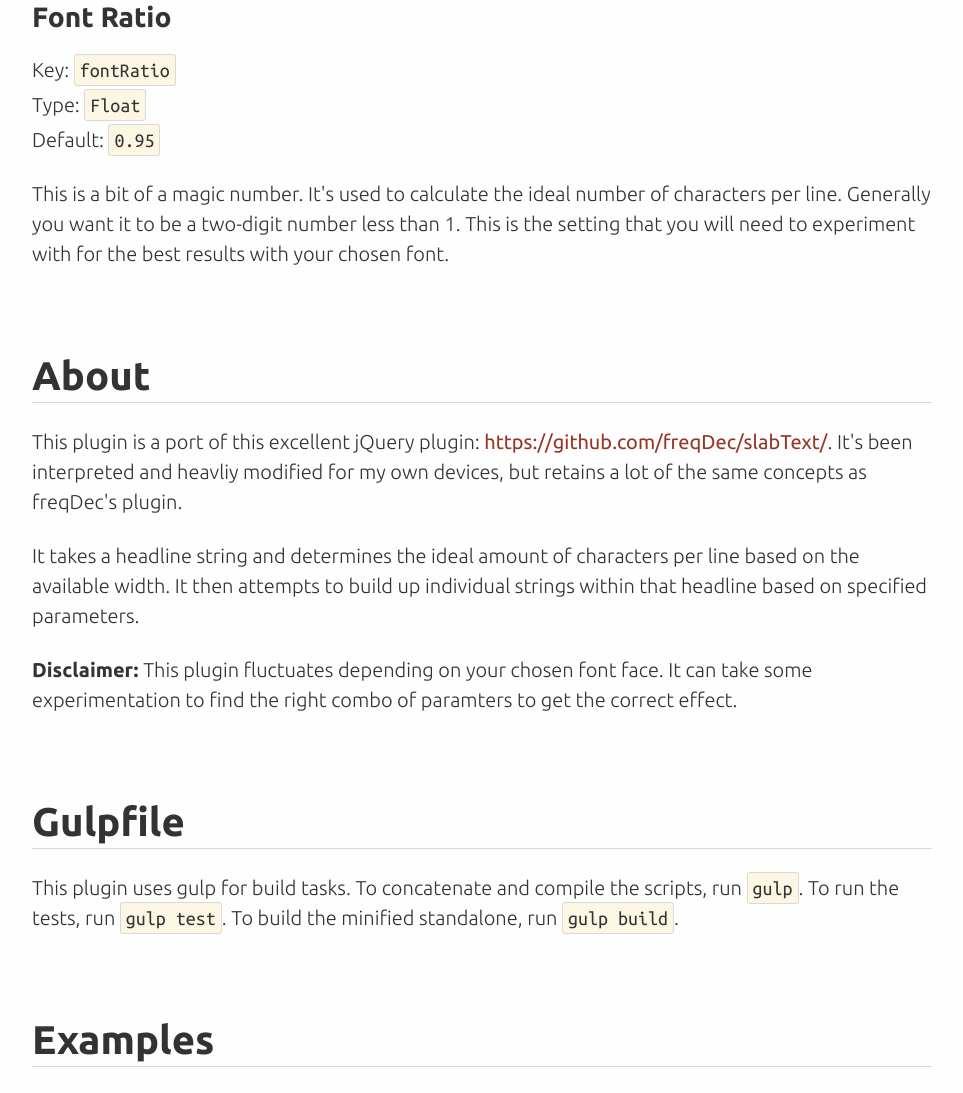
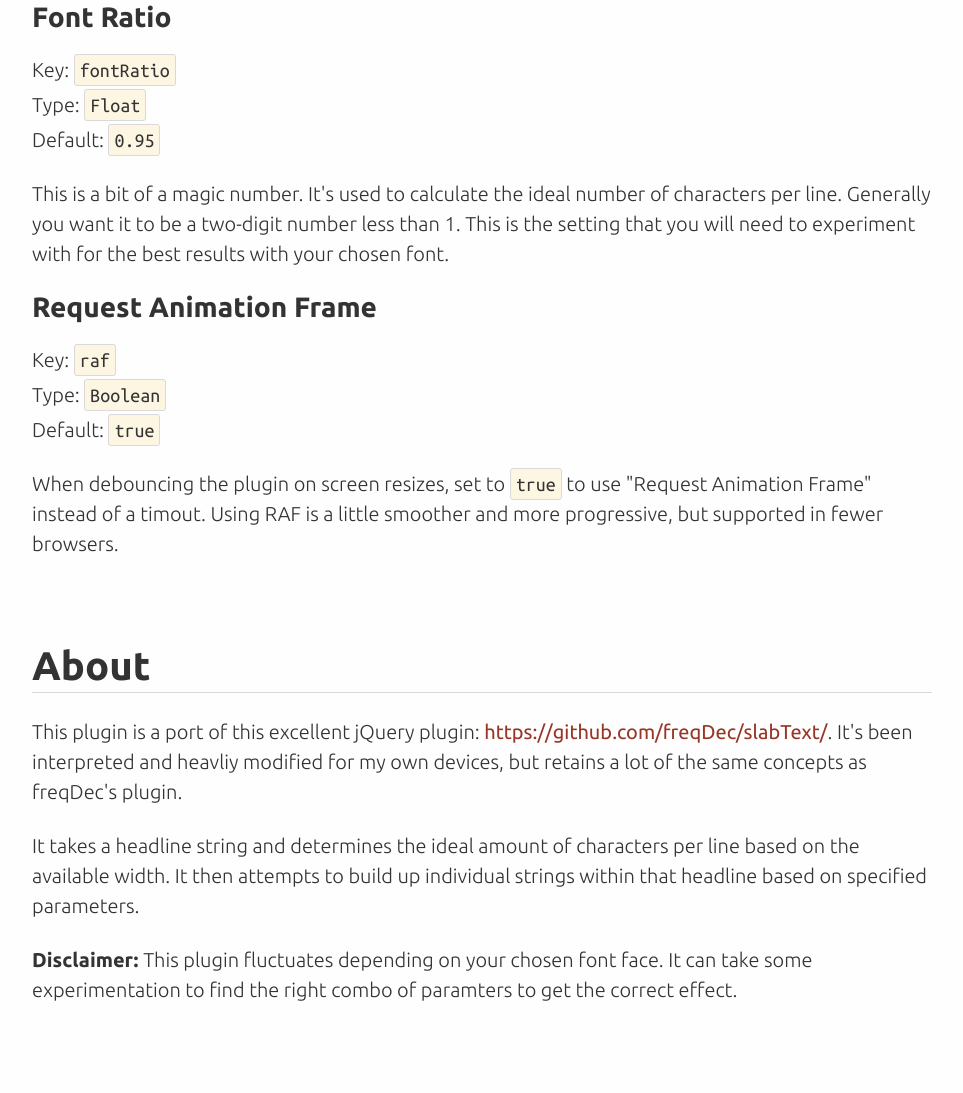
Before and after one commit to npbee/Vanilla-Slab, a plain HTML site: page index.html in a window 1280 px wide. Shown: the part 3727-4820 px from the top of the page, without its empty margins (158-1121 px from the left). Drawn offline with Linux system fonts and the light colour scheme; a web font is replaced by a local one.

Commit message:
add documentation for RAF option

```diff
--- a/index.html
+++ b/index.html
@@ -122,6 +122,13 @@ mySlab.init({
         number less than 1.  This is the setting that you will need to
         experiment with for the best results with your chosen font.</p>
       </div>
+      <div class="option">
+        <h3>Request Animation Frame</h3>
+        <p>Key:  <code class="inline">raf</code></p>
+        <p>Type: <code class="inline">Boolean</code></p>
+        <p>Default:  <code class="inline">true</code></p>
+        <p>When debouncing the plugin on screen resizes, set to <code class="inline">true</code> to use "Request Animation Frame" instead of a timout.  Using RAF is a little smoother and more progressive, but supported in fewer browsers.</p>
+      </div>
     </section>
 
 
```
